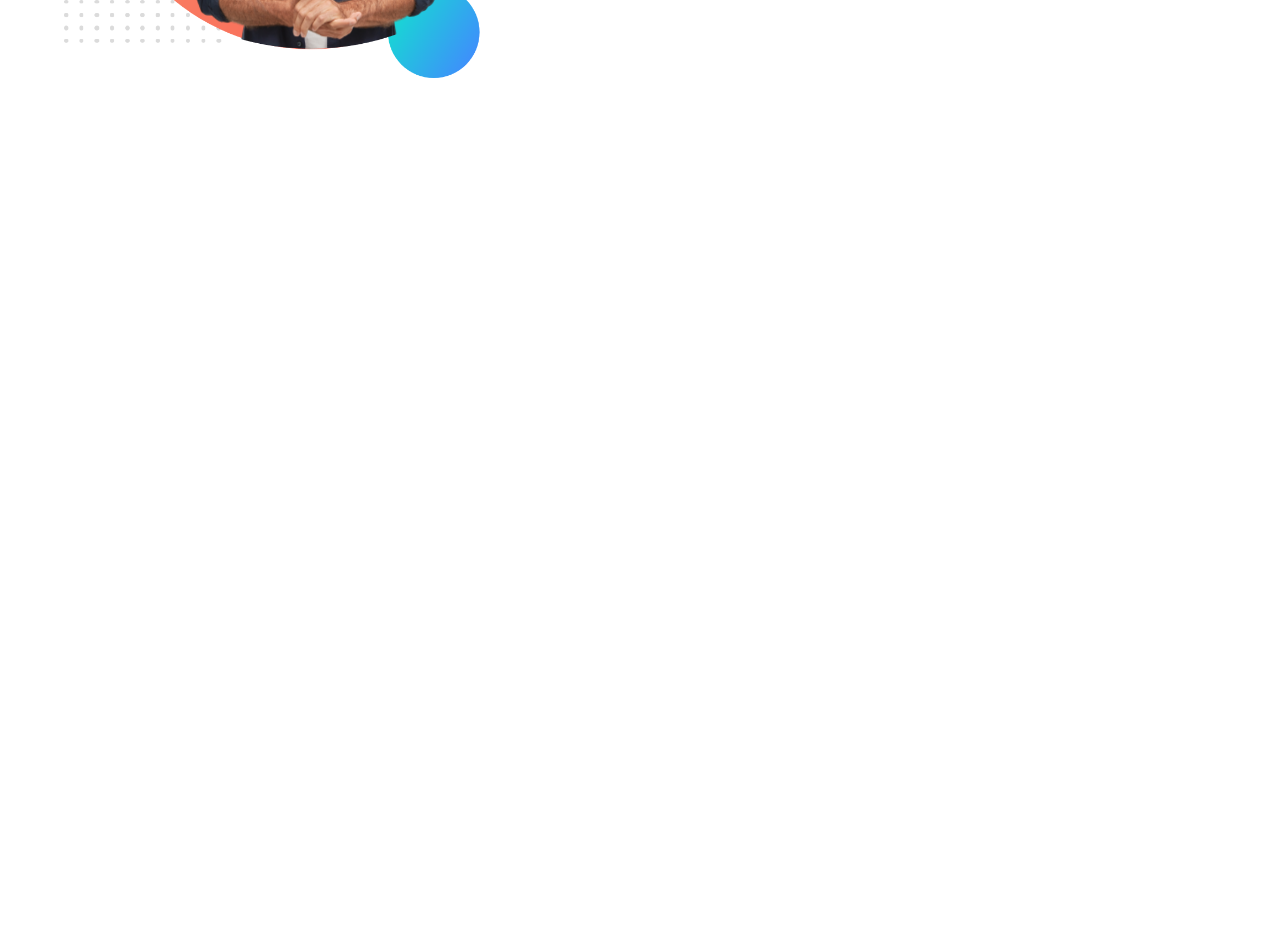
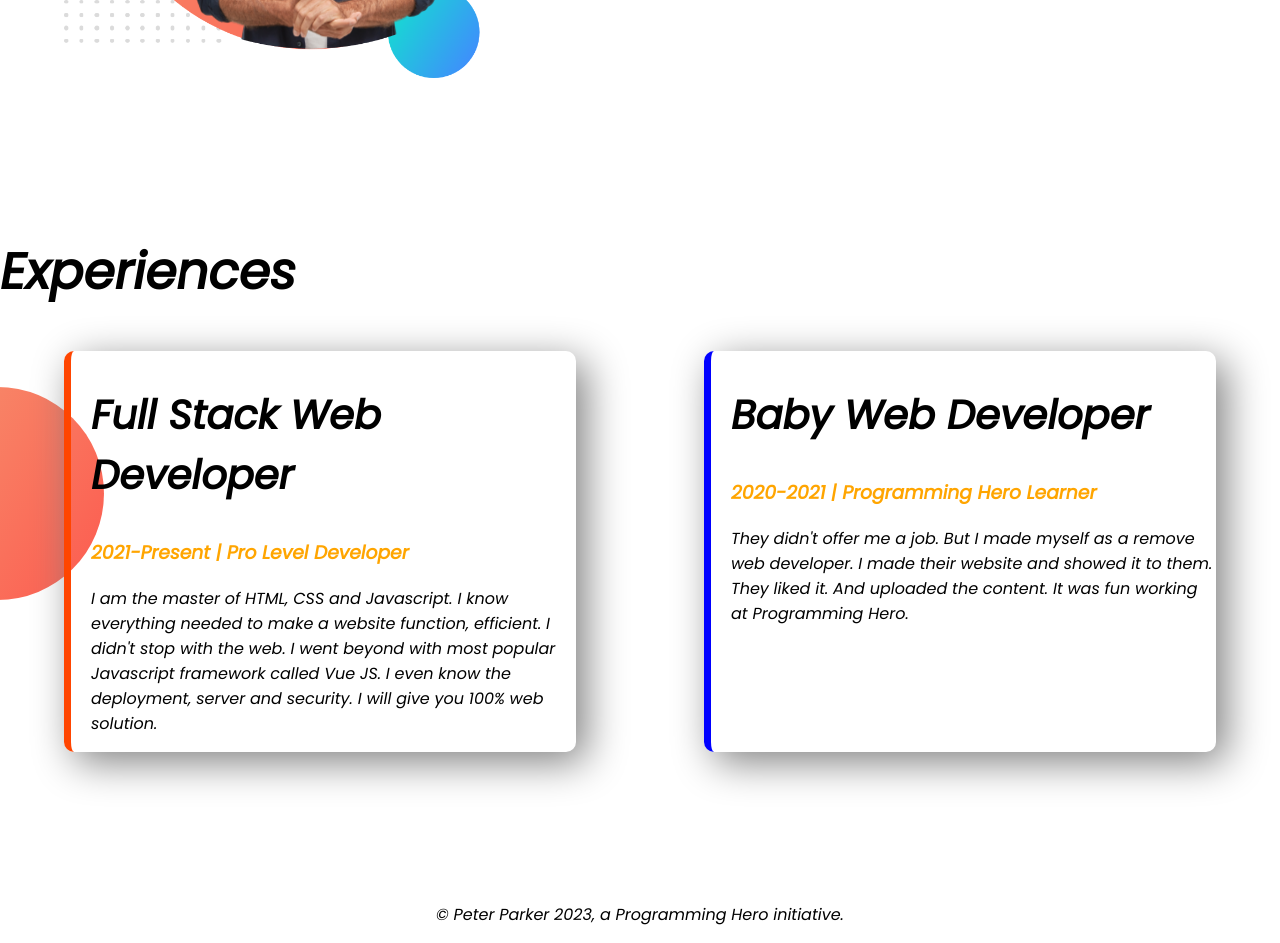
Before and after one commit to joymozumder/developer-portfolio, a plain HTML site: page index.html in a window 1280 px wide. Shown: the part 994-1937 px from the top of the page. Before the commit the page ends 1229 px from the top, so only its background shows below. Drawn offline with Linux system fonts and the light colour scheme.

Commit message:
styled border and added footer

```diff
--- a/index.html
+++ b/index.html
@@ -12,7 +12,7 @@
 
 </head>
 <body>
-    <section class="top-banner">
+    <section class="top-banner flexible-container">
         <div class="half-width">
             <h1>Welcome To</h1>
             <h1><span class="orange-color">Joy Mozumder</span> World!</h1>
@@ -24,7 +24,7 @@
             <img src="images/demo-pic-with-bg.png" alt="Demo pic with bg">
         </div>
     </section>
-    <section class="dream-big">
+    <section class="dream-big flexible-container">
         <div class="half-width">
             <img src="images/demo-pic-with-bg.png" alt="">
         </div>
@@ -36,5 +36,26 @@
             <a class="link-button" target="_blank" href="images/demo-pic-with-bg.png">DOWNLOAD RESUME</a>
         </div>
     </section>
+
+    <section class="experience-area">
+        <h1>Experiences</h1>
+
+        <div class="flexible-container">
+            <div class="experience-item" id="full-stack-developer">
+                <h2>Full Stack Web Developer</h2>
+                <h3 class="orange-color">2021-Present | Pro Level Developer</h3>
+                <p>I am the master of HTML, CSS and Javascript. I know everything needed to make a website function, efficient. I didn't stop with the web. I went beyond with most popular Javascript framework called Vue JS. I even know the deployment, server and security. I will give you 100% web solution.</p>
+            </div>
+
+            <div class="experience-item" id="baby-web-developer">
+                <h2>Baby Web Developer</h2>
+                <h3 class="orange-color">2020-2021 | Programming Hero Learner</h3>
+                <p>They didn't offer me a job. But I made myself as a remove web developer. I made their website and showed it to them. They liked it. And uploaded the content. It was fun working at Programming Hero.</p>
+            </div>
+        </div>
+    </section>
 </body>
+<footer>
+    <p>© Peter Parker 2023, a Programming Hero initiative.</p>
+</footer>
 </html>
--- a/style.css
+++ b/style.css
@@ -8,10 +8,14 @@ h1{
     font-size: 50px;
 }
 
+h2{
+    font-size: 40px;
+}
+
 .orange-color{
     color: orange;
 }
-section{
+.flexible-container{
     display: flex;
     margin-bottom: 150px;
 }
@@ -46,3 +50,29 @@ section{
     background-repeat: no-repeat;
     background-position: right;
 }
+
+.experience-area{
+    background-image: url(images/exp-bg.png);
+    background-repeat: no-repeat;
+    background-position: left;
+}
+.experience-item{
+    width: 40%;
+    margin: 0 5%;
+    padding-left: 20px;
+    box-shadow: 10px 10px 40px gray;
+    border-radius: 10px;
+
+}
+
+#full-stack-developer{
+    border-left: 7px solid orangered;
+}
+
+#baby-web-developer{
+    border-left: 7px solid blue;
+}
+
+footer p{
+    text-align: center;
+}
```
